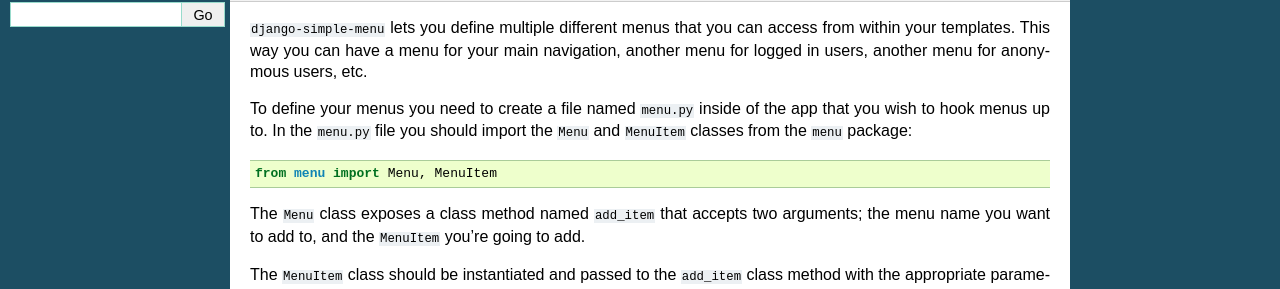
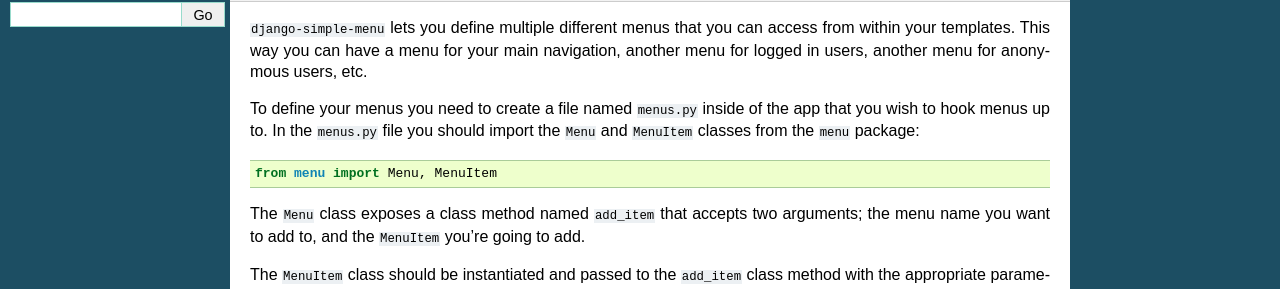
Before and after one commit to jazzband/django-simple-menu, a Sphinx documentation site: the page built from docs/usage.rst, in a window 1280 px wide. Shown: the part 309-598 px from the top of the page. Built offline with Sphinx 7.4.7, drawn with Linux system fonts in a browser that asks for light colours.

Commit message:
Renamed menu.py to menus.py to avoid collision
Having difficulties with import menu in menu.py, therefore
renamed file to menus.py to avoid collision and plural
fits better in Django app folder, where all files are plurals
(urls.py, models.py, views.py etc).

```diff
--- a/docs/usage.rst
+++ b/docs/usage.rst
@@ -18,8 +18,8 @@
 navigation, another menu for logged in users, another menu for anonymous users,
 etc.
 
-To define your menus you need to create a file named ``menu.py`` inside of the
-app that you wish to hook menus up to. In the ``menu.py`` file you should
+To define your menus you need to create a file named ``menus.py`` inside of the
+app that you wish to hook menus up to. In the ``menus.py`` file you should
 import the ``Menu`` and ``MenuItem`` classes from the ``menu`` package::
 
     from menu import Menu, MenuItem
--- a/menu/__init__.py
+++ b/menu/__init__.py
@@ -54,7 +54,7 @@
             if re.match("django", app):
                 continue
 
-            menu_module = '%s.menu' % app
+            menu_module = '%s.menus' % app
             try:
                 __import__(menu_module, fromlist=["menu",])
             except ImportError:
```
